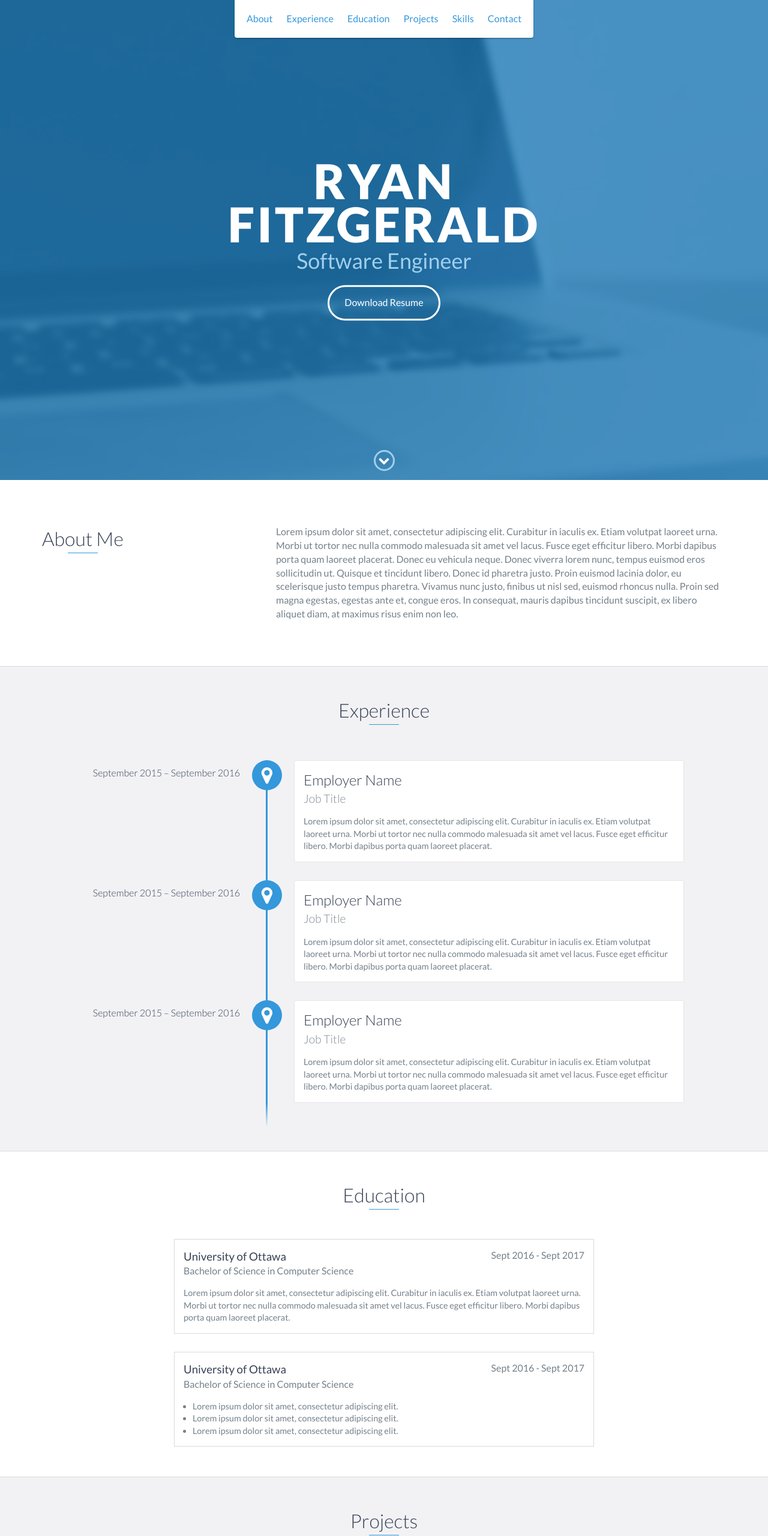
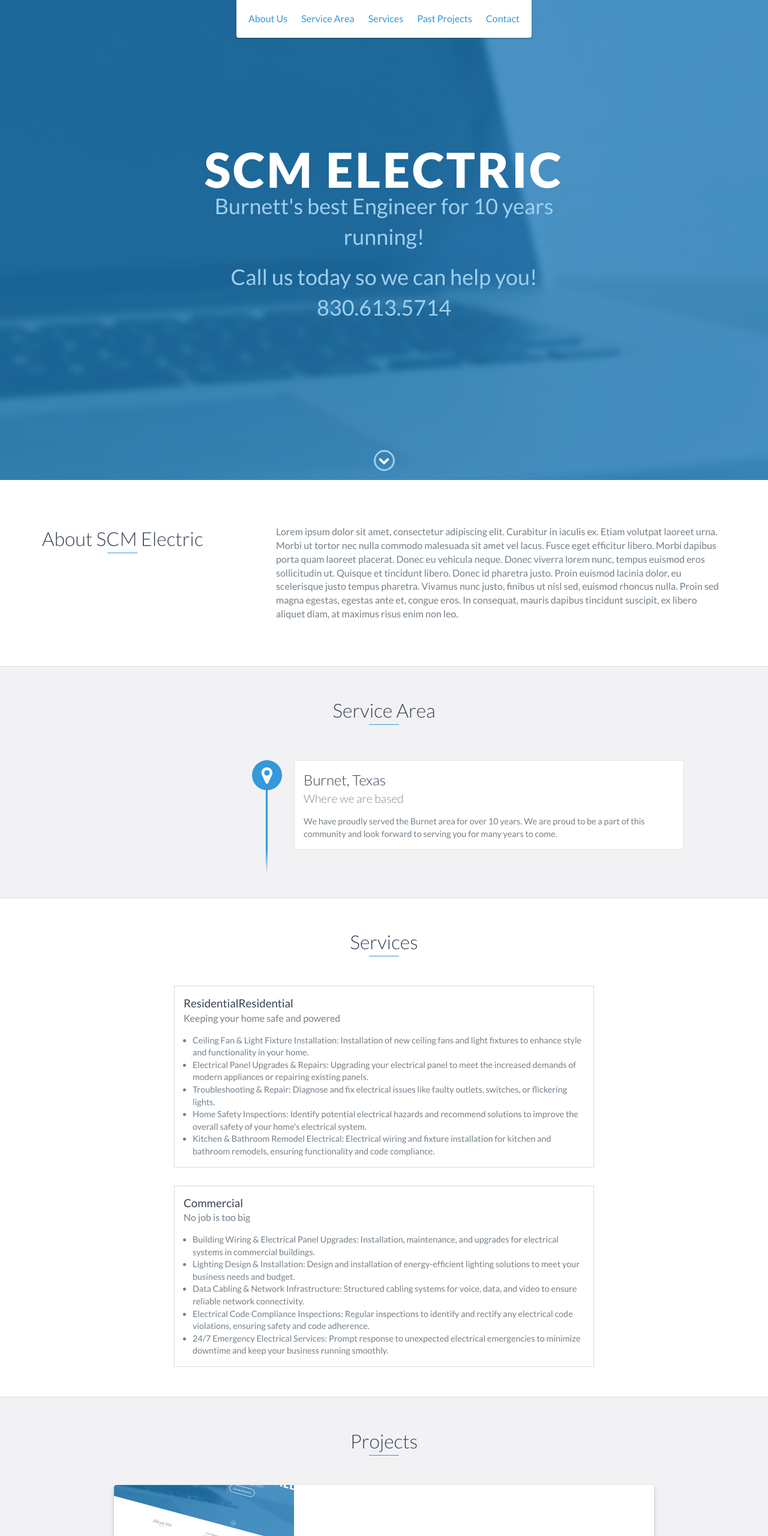
Before and after one commit to kmarion/scmelectric, a website: page index.html in a window 1280 px wide. Shown: the top 2560 px of the page at 60% size. Drawn offline with nearby package versions, Linux system fonts and the light colour scheme.

Commit message:
updating scm verbiage

```diff
--- a/index.html
+++ b/index.html
@@ -25,20 +25,20 @@
         </div>
         <ul id="menu" class="shadow">
             <li>
-                <a href="#about">About</a>
+                <a href="#about">About Us</a>
             </li>
             <li>
-                <a href="#experience">Experience</a>
+                <a href="#experience">Service Area</a>
             </li>
             <li>
-                <a href="#education">Education</a>
+                <a href="#education">Services</a>
             </li>
             <li>
-                <a href="#projects">Projects</a>
+                <a href="#projects">Past Projects</a>
             </li>
-            <li>
+            <!-- <li>
                 <a href="#skills">Skills</a>
-            </li>
+            </li> -->
             <li>
                 <a href="#contact">Contact</a>
             </li>
@@ -48,9 +48,10 @@
 
     <div id="lead">
         <div id="lead-content">
-            <h1>Ryan Fitzgerald</h1>
-            <h2>Software Engineer</h2>
-            <a href="#" class="btn-rounded-white">Download Resume</a>
+            <h1>SCM Electric</h1>
+            <h2>Burnett's best Engineer for 10 years running!</h2>
+            <h2>Call us today so we can help you! 830.613.5714</h2>
+
         </div>
         <!-- End #lead-content -->
 
@@ -69,7 +70,7 @@
         <div class="container">
             <div class="row">
                 <div class="col-md-4">
-                    <h2 class="heading">About Me</h2>
+                    <h2 class="heading">About SCM Electric</h2>
                 </div>
                 <div class="col-md-8">
                     <p>
@@ -84,29 +85,13 @@
     <!-- End #about -->
 
     <div id="experience" class="background-alt">
-        <h2 class="heading">Experience</h2>
+        <h2 class="heading">Service Area</h2>
         <div id="experience-timeline">
-            <div data-date="September 2015 – September 2016">
-                <h3>Employer Name</h3>
-                <h4>Job Title</h4>
+            <div >
+                <h3>Burnet, Texas</h3>
+                <h4>Where we are based</h4>
                 <p>
-                    Lorem ipsum dolor sit amet, consectetur adipiscing elit. Curabitur in iaculis ex. Etiam volutpat laoreet urna. Morbi ut tortor nec nulla commodo malesuada sit amet vel lacus. Fusce eget efficitur libero. Morbi dapibus porta quam laoreet placerat.
-                </p>
-            </div>
-
-            <div data-date="September 2015 – September 2016">
-                <h3>Employer Name</h3>
-                <h4>Job Title</h4>
-                <p>
-                    Lorem ipsum dolor sit amet, consectetur adipiscing elit. Curabitur in iaculis ex. Etiam volutpat laoreet urna. Morbi ut tortor nec nulla commodo malesuada sit amet vel lacus. Fusce eget efficitur libero. Morbi dapibus porta quam laoreet placerat.
-                </p>
-            </div>
-
-            <div data-date="September 2015 – September 2016">
-                <h3>Employer Name</h3>
-                <h4>Job Title</h4>
-                <p>
-                    Lorem ipsum dolor sit amet, consectetur adipiscing elit. Curabitur in iaculis ex. Etiam volutpat laoreet urna. Morbi ut tortor nec nulla commodo malesuada sit amet vel lacus. Fusce eget efficitur libero. Morbi dapibus porta quam laoreet placerat.
+                    We have proudly served the Burnet area for over 10 years. We are proud to be a part of this community and look forward to serving you for many years to come.
                 </p>
             </div>
         </div>
@@ -114,31 +99,33 @@
     <!-- End #experience -->
 
     <div id="education">
-        <h2 class="heading">Education</h2>
+        <h2 class="heading">Services</h2>
         <div class="education-block">
-            <h3>University of Ottawa</h3>
-            <span class="education-date">Sept 2016 - Sept 2017</span>
-            <h4>Bachelor of Science in Computer Science</h4>
-            <p>
-                Lorem ipsum dolor sit amet, consectetur adipiscing elit. Curabitur in iaculis ex. Etiam volutpat laoreet urna. Morbi ut tortor nec nulla commodo malesuada sit amet vel lacus. Fusce eget efficitur libero. Morbi dapibus porta quam laoreet placerat.
-            </p>
+            <h3>Residential</h3>
+            <h3>Residential</h3>
+
+            <h4>Keeping your home safe and powered</h4>
+            <ul>
+            <li>Ceiling Fan & Light Fixture Installation: Installation of new ceiling fans and light fixtures to enhance  style and functionality in your home.
+            <li>Electrical Panel Upgrades & Repairs: Upgrading your electrical panel to meet the increased demands of modern appliances or repairing existing panels.
+            <li>Troubleshooting & Repair: Diagnose and fix electrical issues like faulty outlets, switches, or flickering lights.
+            <li>Home Safety Inspections: Identify potential electrical hazards and recommend solutions to improve the overall safety of your home's electrical system.
+            <li>Kitchen & Bathroom Remodel Electrical:  Electrical wiring and fixture installation for kitchen and bathroom remodels, ensuring functionality and code compliance.
+            </ul>
         </div>
         <!-- End .education-block -->
 
         <div class="education-block">
-            <h3>University of Ottawa</h3>
-            <span class="education-date">Sept 2016 - Sept 2017</span>
-            <h4>Bachelor of Science in Computer Science</h4>
+            <h3>Commercial</h3>
+
+            <h4>No job is too big </h4>
+
             <ul>
-                <li>
-                    Lorem ipsum dolor sit amet, consectetur adipiscing elit.
-                </li>
-                <li>
-                    Lorem ipsum dolor sit amet, consectetur adipiscing elit.
-                </li>
-                <li>
-                    Lorem ipsum dolor sit amet, consectetur adipiscing elit.
-                </li>
+            <li>Building Wiring & Electrical Panel Upgrades: Installation, maintenance, and upgrades for electrical systems in commercial buildings.
+            <li>Lighting Design & Installation: Design and installation of energy-efficient lighting solutions to meet your business needs and budget.
+            <li>Data Cabling & Network Infrastructure:  Structured cabling systems for voice, data, and video to ensure reliable network connectivity.
+            <li>Electrical Code Compliance Inspections: Regular inspections to identify and rectify any electrical code violations, ensuring safety and code adherence.
+            <li>24/7 Emergency Electrical Services: Prompt response to unexpected electrical emergencies to minimize downtime and keep your business running smoothly.
             </ul>
         </div>
         <!-- End .education-block -->
@@ -159,7 +146,7 @@
                         <p>
                             Lorem ipsum dolor sit amet, consectetur adipiscing elit. Curabitur in iaculis ex. Etiam volutpat laoreet urna. Morbi ut tortor nec nulla commodo malesuada sit amet vel lacus. Fusce eget efficitur libero. Morbi dapibus porta quam laoreet placerat.
                         </p>
-                        <a href="#">View Project</a>
+                        <!-- <a href="#">View Project</a> -->
                     </div>
                     <!-- End .project-info -->
                 </div>
@@ -175,7 +162,7 @@
                         <p>
                             Lorem ipsum dolor sit amet, consectetur adipiscing elit. Curabitur in iaculis ex. Etiam volutpat laoreet urna. Morbi ut tortor nec nulla commodo malesuada sit amet vel lacus. Fusce eget efficitur libero. Morbi dapibus porta quam laoreet placerat.
                         </p>
-                        <a href="#">View Project</a>
+                        <!-- <a href="#">View Project</a> -->
                     </div>
                     <!-- End .project-info -->
                 </div>
@@ -185,7 +172,7 @@
     </div>
     <!-- End #projects -->
 
-    <div id="skills">
+    <!-- <div id="skills">
         <h2 class="heading">Skills</h2>
         <ul>
             <li>JavaScript</li>
@@ -215,20 +202,40 @@
             <li>C++</li>
             <li>Ruby on Rails</li>
         </ul>
-    </div>
+    </div> -->
     <!-- End #skills -->
 
     <div id="contact">
-        <h2>Get in Touch</h2>
-        <div id="contact-form">
-            <form method="POST" action="https://formspree.io/email@email.com">
-                <input type="hidden" name="_subject" value="Contact request from personal website" />
-                <input type="email" name="_replyto" placeholder="Your email" required>
-                <textarea name="message" placeholder="Your message" required></textarea>
-                <button type="submit">Send</button>
-            </form>
-        </div>
-        <!-- End #contact-form -->
+    <div class="container">
+    <h2 class="text-center">Get in Touch</h2>
+    <div class="row">
+    <div class="col-lg-8 contact-form-wrapper">
+    <div id="contact-form">
+    <form method="POST" action="https://formspree.io/amitozdeol@gmail.com">
+    <input type="hidden" name="_subject" value="Contact request from personal website" />
+    <label for="_replyto">Email</label>
+    <input type="email" name="_replyto" id="_replyto" aria-label="Your email" required>
+    <label for="message" class="mt-2">Message</label>
+    <textarea name="message" id="message" aria-label="Your message" required></textarea>
+    <button type="submit">Send</button>
+    </form>
+    </div>
+    </div>
+    <div class="col-lg-4 mb-3 contact-info">
+    <div class="py-lg-3 py-1 align-items-center">
+    <i class="fas fa-map-marker-alt"></i>
+    <a href="https://www.google.com/maps/place/Jersey+City,+NJ/@40.7153535,-74.1387708,12z" class="ml-2 ml-lg-4">Jersey City | NJ</a>
+    </div>
+    <div class="py-lg-3 py-1 align-items-center">
+    <i class="fas fa-envelope-open-text"></i>
+    <a href="/cdn-cgi/l/email-protection#a383c2cecad7ccd9c7c6cccfe3c4cec2cacf8dc0ccce" class="ml-2 ml-lg-4"><span class="__cf_email__" data-cfemail="a3c2cecad7ccd9c7c6cccfe3c4cec2cacf8dc0ccce">[email&#160;protected]</span></a>
+    </div>
+    <div class="py-lg-3 py-1 align-items-center">
+    <i class="fas fa-phone"></i>
+    <a href="tel:8454435076" class="ml-2 ml-lg-4">(845) 443-5076</a>
+    </div>
+    </div>
+    </div>
     </div>
     <!-- End #contact -->
 
@@ -237,7 +244,7 @@
             <div class="row">
                 <div class="col-sm-5 copyright">
                     <p>
-                        Copyright &copy; <span id="current-year">2022</span> YOUR NAME
+                        Copyright &copy; <span id="current-year">2024</span> SCM ELECTRIC
                     </p>
                 </div>
                 <div class="col-sm-2 top">
```
